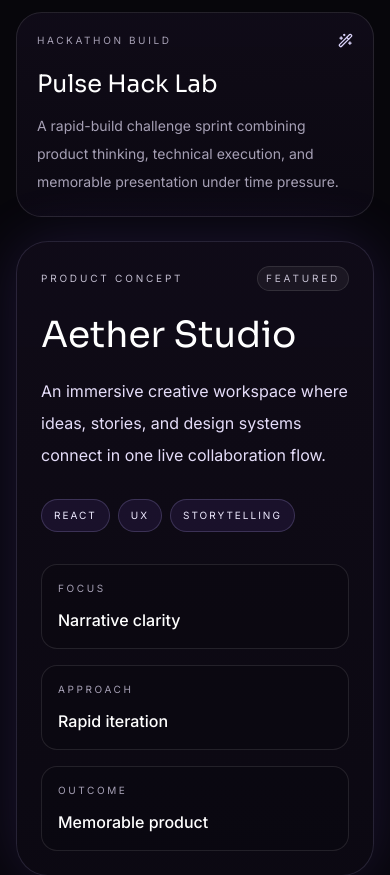
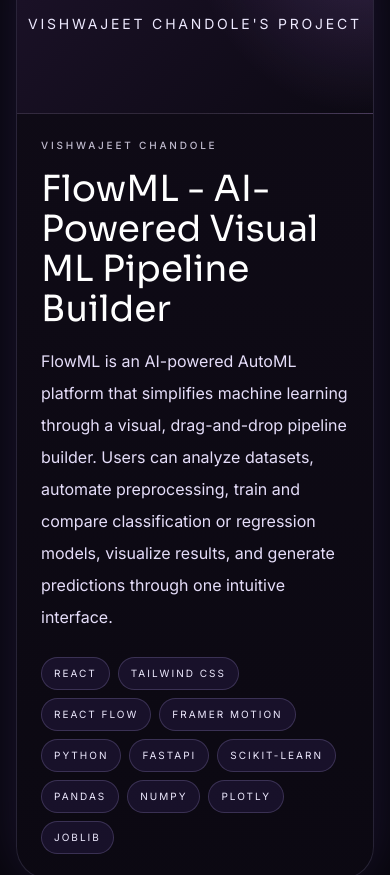
Before and after one commit to vishwajeetchandole/vyrox-portfolio, a React (Vite) app: page / in a window 390 px wide. Shown: the part 7380-8255 px from the top of the page. Built offline with nearby package versions, Linux system fonts and the light colour scheme.

Commit message:
Show first project for each team member
Co-authored-by: Copilot <223556219+Copilot@users.noreply.github.com>

```diff
--- a/src/App.jsx
+++ b/src/App.jsx
@@ -15,12 +15,11 @@ import {
   Rocket,
   Sparkles,
   Users,
-  Wand2,
   X,
 } from 'lucide-react'
 import { BrowserRouter, Link, Route, Routes, useLocation, useParams } from 'react-router-dom'
 import AdminPage from './AdminPage'
-import { challengePillars, navItems, showcase, siteConfig, teamMembers as defaultTeamMembers, technologyStack } from './data/team'
+import { challengePillars, navItems, siteConfig, teamMembers as defaultTeamMembers, technologyStack } from './data/team'
 import { loadTeamMembers, saveTeamMembers } from './data/teamStorage'
 import { isMemberBackup } from './data/teamValidation'
 import { readApiResponse } from './data/apiResponse'
@@ -171,7 +170,11 @@ function SocialIcon({ label }) {
 }
 
 function HomePage({ teamMembers, theme, onToggleTheme }) {
-  const [activeProject, setActiveProject] = useState(showcase[0])
+  const [activeMemberSlug, setActiveMemberSlug] = useState(null)
+  const featuredProjects = teamMembers.flatMap((member) => (
+    member.projects?.[0] ? [{ ...member.projects[0], memberName: member.name, memberSlug: member.slug }] : []
+  ))
+  const activeProject = featuredProjects.find((project) => project.memberSlug === activeMemberSlug) || featuredProjects[0]
 
   const stats = [
     { value: '03', label: 'creative minds' },
@@ -427,61 +430,57 @@ function HomePage({ teamMembers, theme, onToggleTheme }) {
             description="Selected concepts that show how the team thinks, experiments, and builds with intent."
           />
 
+          {activeProject ? (
             <div className="grid gap-6 lg:grid-cols-[0.8fr_1.2fr]">
               <div className="space-y-4">
-              {showcase.map((item) => (
+                {featuredProjects.map((project) => (
                   <button
-                  key={item.title}
+                    key={project.memberSlug}
                     type="button"
-                  onClick={() => setActiveProject(item)}
-                  className={`showcase-card w-full rounded-[1.6rem] border p-5 text-left transition ${activeProject.title === item.title ? 'border-violet-300/40 bg-violet-500/10 shadow-[0_0_30px_rgba(139,92,246,0.18)]' : 'border-white/10 bg-[#120D1C]/90 hover:border-violet-300/30'}`}
+                    onClick={() => setActiveMemberSlug(project.memberSlug)}
+                    aria-pressed={activeProject.memberSlug === project.memberSlug}
+                    className={`showcase-card w-full rounded-[1.6rem] border p-5 text-left transition ${activeProject.memberSlug === project.memberSlug ? 'border-violet-300/40 bg-violet-500/10 shadow-[0_0_30px_rgba(139,92,246,0.18)]' : 'border-white/10 bg-[#120D1C]/90 hover:border-violet-300/30'}`}
                   >
-                  <div className="flex items-center justify-between text-[10px] uppercase tracking-[0.26em] text-[#A6A0B5]">
-                    <span>{item.category}</span>
-                    <Wand2 size={15} className="text-violet-200" />
-                  </div>
-                  <h3 className="mt-5 font-display text-2xl text-white">{item.title}</h3>
-                  <p className="mt-3 text-sm leading-7 text-[#A6A0B5]">{item.summary}</p>
+                    <p className="text-[10px] font-medium uppercase tracking-[0.26em] text-violet-200/80">{project.memberName}</p>
+                    <h3 className="mt-3 font-display text-2xl text-white">{project.title}</h3>
+                    <p className="mt-3 text-sm leading-7 text-[#A6A0B5]">{project.description}</p>
                   </button>
                 ))}
               </div>
 
-            <motion.div
-              key={activeProject.title}
+              <motion.article
+                key={activeProject.memberSlug}
                 initial={{ opacity: 0, y: 18 }}
                 animate={{ opacity: 1, y: 0 }}
                 transition={{ duration: 0.35, ease: 'easeOut' }}
-              className="showcase-spotlight rounded-[2rem] border border-violet-300/15 bg-[linear-gradient(135deg,_rgba(139,92,246,0.18),_rgba(9,6,17,0.9)_35%,_rgba(17,10,27,0.9)_100%)] p-6 md:p-8"
+                className="showcase-spotlight overflow-hidden rounded-[2rem] border border-violet-300/15 bg-[linear-gradient(135deg,_rgba(139,92,246,0.18),_rgba(9,6,17,0.9)_35%,_rgba(17,10,27,0.9)_100%)]"
               >
-              <div className="flex items-center justify-between text-[10px] uppercase tracking-[0.28em] text-violet-100/80">
-                <span>{activeProject.category}</span>
-                <span className="rounded-full border border-white/10 bg-white/5 px-2 py-1">Featured</span>
+                {activeProject.image ? (
+                  <img src={activeProject.image} alt={`${activeProject.title} project`} className="aspect-[16/8] w-full border-b border-white/10 object-cover" />
+                ) : (
+                  <div className="flex aspect-[16/8] items-center justify-center border-b border-white/10 bg-[radial-gradient(circle_at_top_right,_rgba(192,132,252,0.2),_transparent_45%),linear-gradient(135deg,#1c1229,#0c0913)] text-sm uppercase tracking-[0.2em] text-violet-100">
+                    {activeProject.memberName}&apos;s project
                   </div>
-              <h3 className="mt-6 font-display text-4xl text-white md:text-5xl">{activeProject.title}</h3>
-              <p className="mt-5 max-w-xl text-base leading-8 text-[#E5DDF9]">{activeProject.summary}</p>
-              <div className="mt-7 flex flex-wrap gap-2">
-                {activeProject.tags.map((tag) => (
-                  <span key={tag} className="rounded-full border border-violet-300/20 bg-violet-500/10 px-3 py-2 text-[10px] uppercase tracking-[0.2em] text-violet-100">
-                    {tag}
-                  </span>
+                )}
+                <div className="p-6 md:p-8">
+                  <p className="text-[10px] font-medium uppercase tracking-[0.28em] text-violet-100/80">{activeProject.memberName}</p>
+                  <h3 className="mt-4 font-display text-4xl text-white md:text-5xl">{activeProject.title}</h3>
+                  <p className="mt-4 max-w-xl text-base leading-8 text-[#E5DDF9]">{activeProject.description}</p>
+                  {(activeProject.techStack || activeProject.tags || []).length ? (
+                    <ul className="mt-6 flex flex-wrap gap-2" aria-label={`${activeProject.title} technologies`}>
+                      {(activeProject.techStack || activeProject.tags || []).map((technology) => (
+                        <li key={technology} className="rounded-full border border-violet-300/20 bg-violet-500/10 px-3 py-2 text-[10px] uppercase tracking-[0.2em] text-violet-100">
+                          {technology}
+                        </li>
                       ))}
+                    </ul>
+                  ) : null}
                 </div>
-              <div className="mt-8 grid gap-4 md:grid-cols-3">
-                <div className="rounded-2xl border border-white/10 bg-black/10 p-4">
-                  <p className="text-[10px] uppercase tracking-[0.26em] text-[#A6A0B5]">Focus</p>
-                  <p className="mt-3 text-base font-medium text-white">Narrative clarity</p>
+              </motion.article>
             </div>
-                <div className="rounded-2xl border border-white/10 bg-black/10 p-4">
-                  <p className="text-[10px] uppercase tracking-[0.26em] text-[#A6A0B5]">Approach</p>
-                  <p className="mt-3 text-base font-medium text-white">Rapid iteration</p>
-                </div>
-                <div className="rounded-2xl border border-white/10 bg-black/10 p-4">
-                  <p className="text-[10px] uppercase tracking-[0.26em] text-[#A6A0B5]">Outcome</p>
-                  <p className="mt-3 text-base font-medium text-white">Memorable product</p>
-                </div>
-              </div>
-            </motion.div>
-          </div>
+          ) : (
+            <p className="rounded-[1.6rem] border border-dashed border-white/10 bg-white/[0.02] p-6 text-sm text-[#A6A0B5]">No projects added yet.</p>
+          )}
         </section>
 
         <section className="mx-auto max-w-7xl px-4 py-10 sm:px-6 lg:px-8 lg:py-20">
```
Lines whose indentation alone changed are shown as unchanged.
